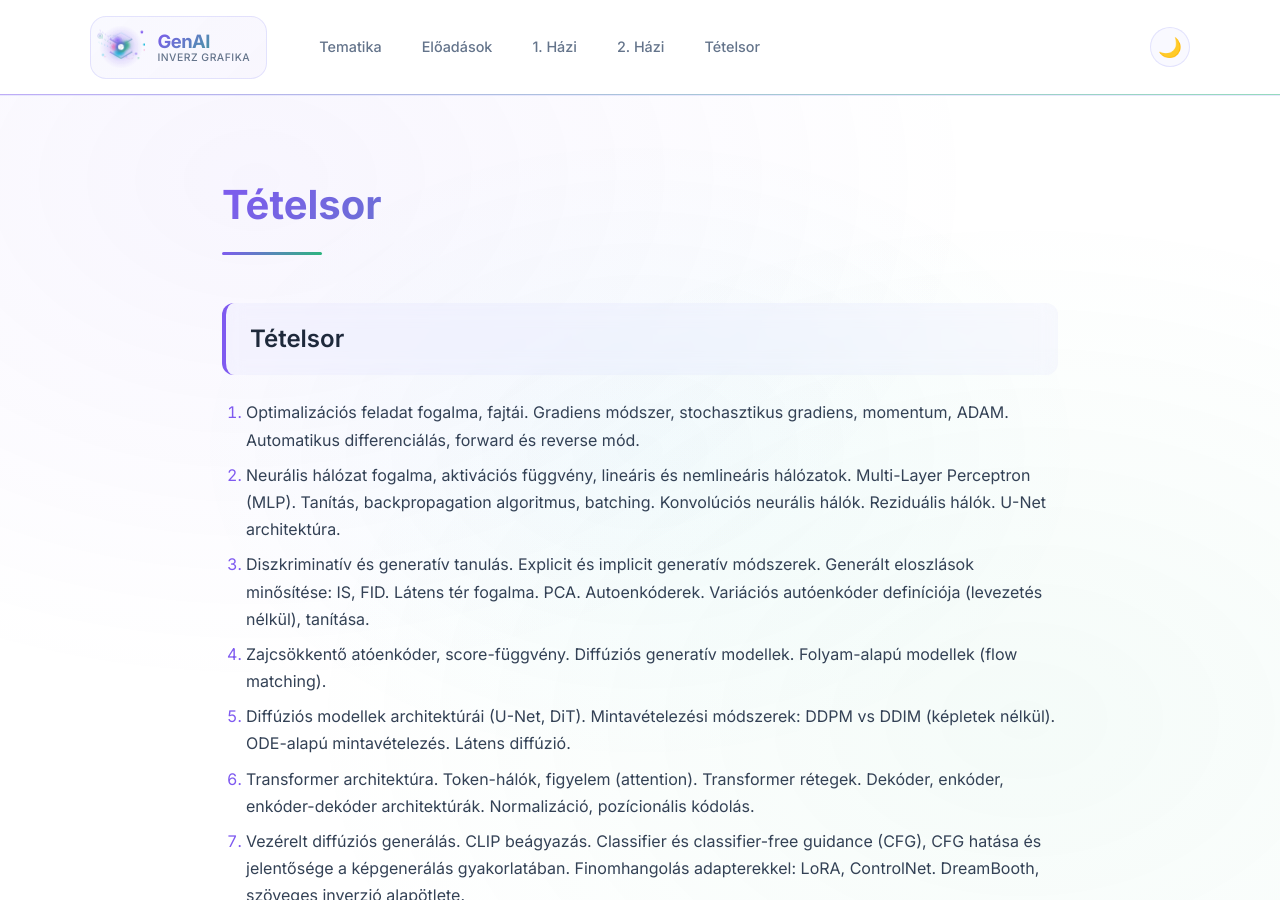
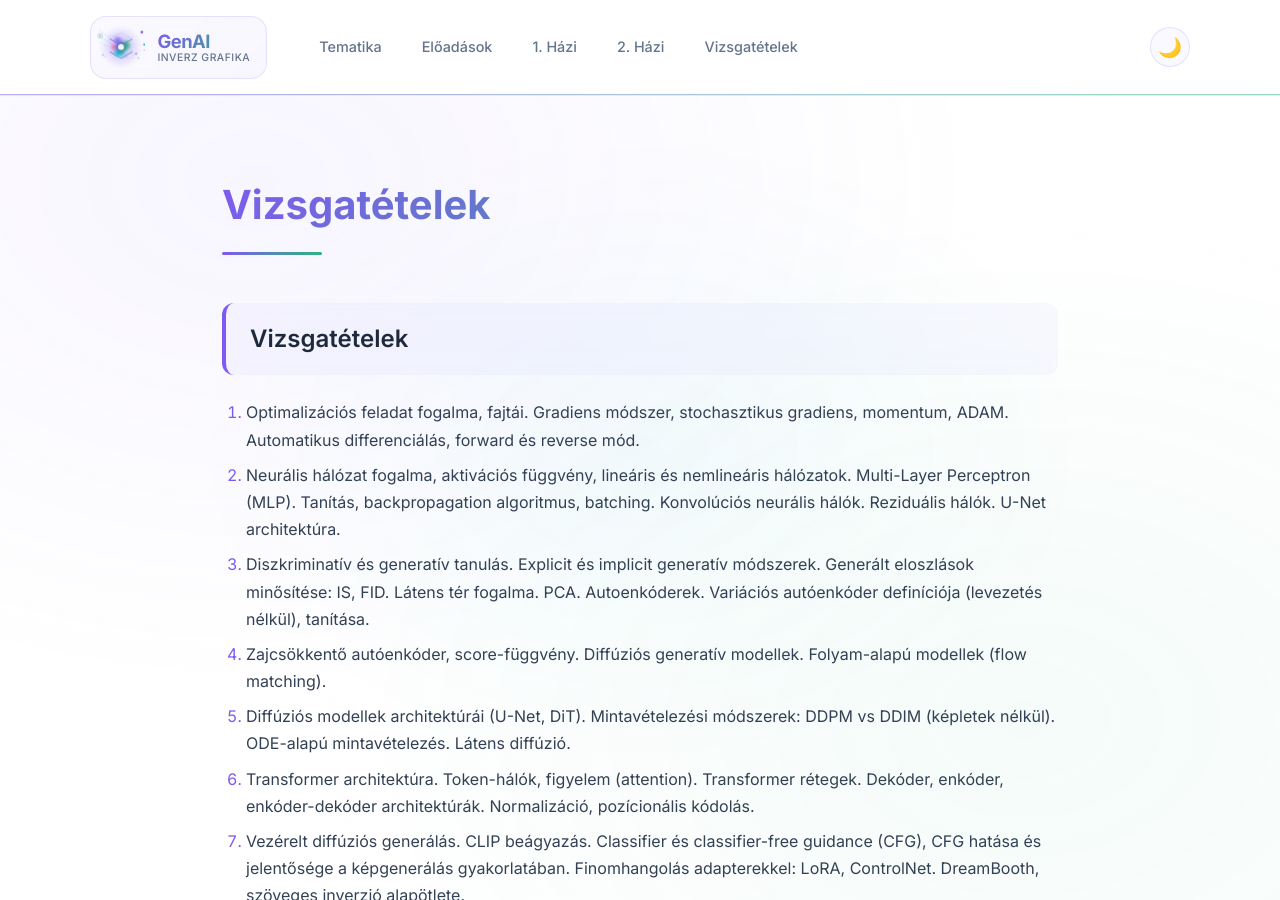
Before and after one commit to VaitkusM/genai-inverse-graphics-bme-vik-iit, a Jekyll site: the page built from vizsgatetelek.md, in a window 1280 px wide and 900 px high. Built offline with Jekyll 4.4.1, drawn with Linux system fonts in a browser that asks for light colours.

Commit message:
Sync from private repository

```diff
--- a/_layouts/default.html
+++ b/_layouts/default.html
@@ -158,7 +158,7 @@
       <a href="{{ '/eloadasok' | relative_url }}">Előadások</a>
       <a href="{{ '/hazi1' | relative_url }}">1. Házi</a>
       <a href="{{ '/hazi2' | relative_url }}">2. Házi</a>
-      <a href="{{ '/tetelsor' | relative_url }}">Tételsor</a>
+      <a href="{{ '/vizsgatetelek' | relative_url }}">Vizsgatételek</a>
       <button class="theme-toggle" aria-label="Téma váltása" title="Téma váltása">
         <span class="icon-sun">☀️</span>
         <span class="icon-moon">🌙</span>
--- a/tetelsor.md
+++ b/vizsgatetelek.md
@@ -1,15 +1,15 @@
 ---
 layout: default
-title: Tételsor
-permalink: /tetelsor/
+title: Vizsgatételek
+permalink: /vizsgatetelek/
 ---
 
-## Tételsor
+## Vizsgatételek
 
 1. Optimalizációs feladat fogalma, fajtái. Gradiens módszer, stochasztikus gradiens, momentum, ADAM. Automatikus differenciálás, forward és reverse mód.
 2. Neurális hálózat fogalma, aktivációs függvény, lineáris és nemlineáris hálózatok. Multi-Layer Perceptron (MLP). Tanítás, backpropagation algoritmus, batching. Konvolúciós neurális hálók. Reziduális hálók. U-Net architektúra.
 3. Diszkriminatív és generatív tanulás. Explicit és implicit generatív módszerek. Generált eloszlások minősítése: IS, FID. Látens tér fogalma. PCA. Autoenkóderek. Variációs autóenkóder definíciója (levezetés nélkül), tanítása.
-4. Zajcsökkentő atóenkóder, score-függvény. Diffúziós generatív modellek. Folyam-alapú modellek (flow matching).
+4. Zajcsökkentő autóenkóder, score-függvény. Diffúziós generatív modellek. Folyam-alapú modellek (flow matching).
 5. Diffúziós modellek architektúrái (U-Net, DiT). Mintavételezési módszerek: DDPM vs DDIM (képletek nélkül). ODE-alapú mintavételezés. Látens diffúzió.
 6. Transformer architektúra. Token-hálók, figyelem (attention). Transformer rétegek. Dekóder, enkóder, enkóder-dekóder architektúrák. Normalizáció, pozícionális kódolás.
 7. Vezérelt diffúziós generálás. CLIP beágyazás. Classifier és classifier-free guidance (CFG), CFG hatása és jelentősége a képgenerálás gyakorlatában. Finomhangolás adapterekkel: LoRA, ControlNet. DreamBooth, szöveges inverzió alapötlete.
```
